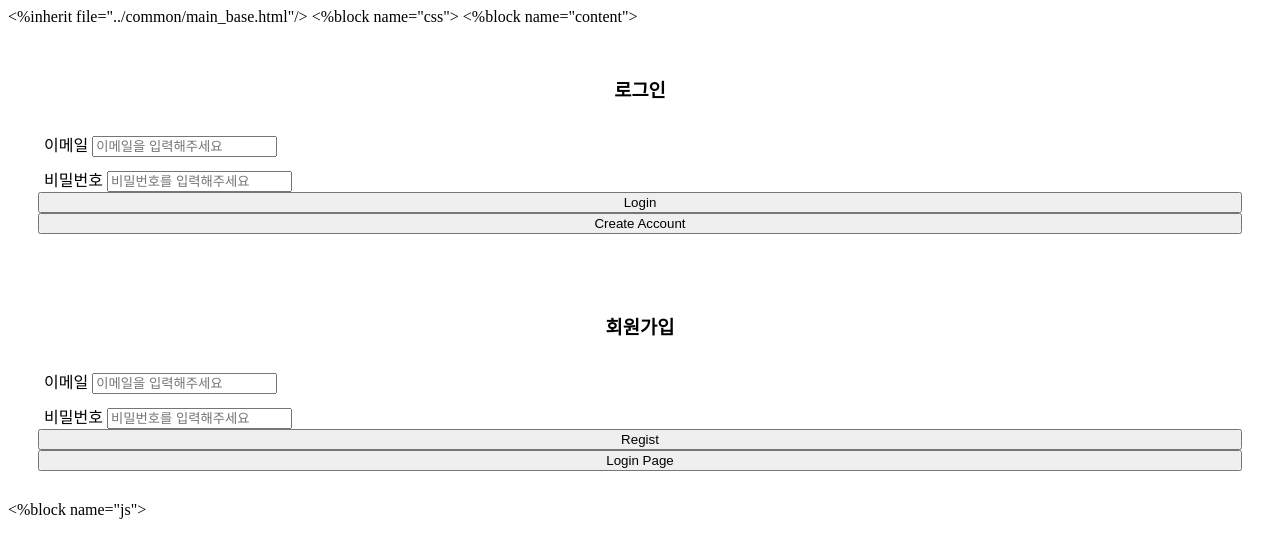
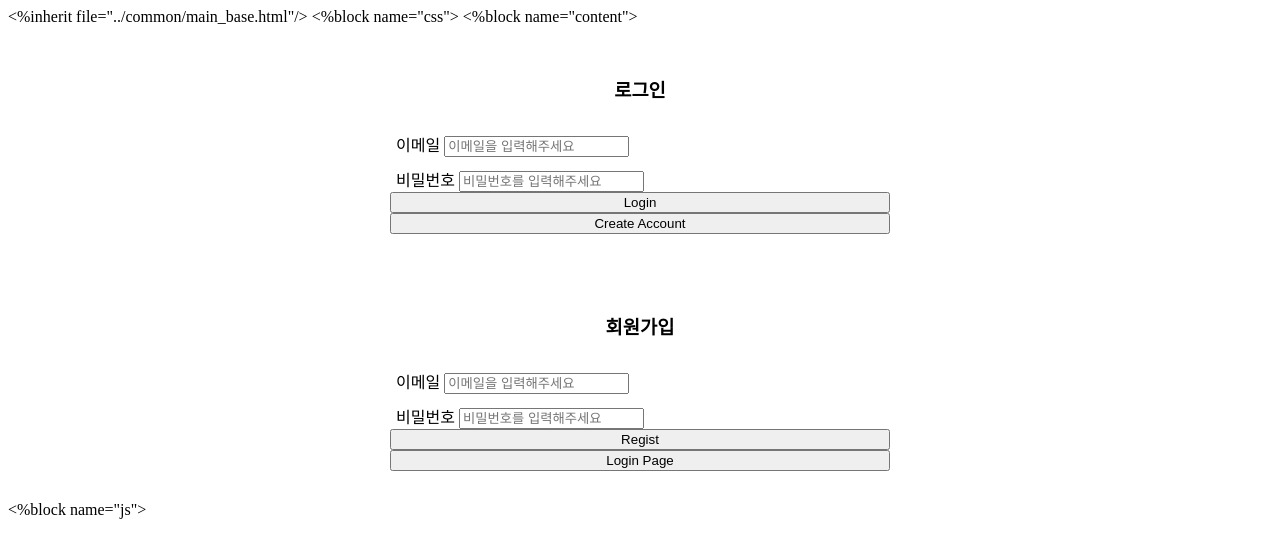
Before and after one commit to seongjin0526/Blog, a Python web app: template backend/templates/login/login.html in a window 1280 px wide. Shown: the top 558 px of the page. Run offline with Jinja, Linux system fonts and the light colour scheme; the template is opened without the code that fills it, so the values that code supplies are empty.

Commit message:
fix: 브라우저 가로길이에 벗어나자

```diff
--- a/backend/templates/login/login.html
+++ b/backend/templates/login/login.html
@@ -4,6 +4,9 @@
 <style>
   .common-container {
     padding: 30px;
+    width: 500px;
+    margin-left: auto;
+    margin-right: auto;
   }
   .common-email {
     margin-bottom: 10px;
```
